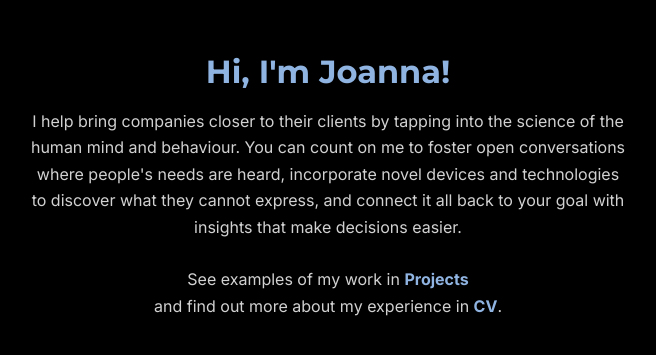
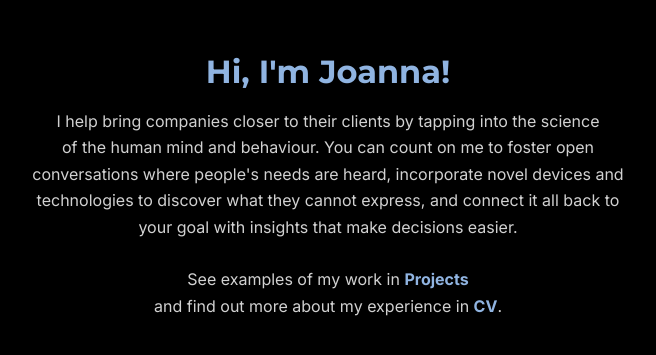
Before and after one commit to joanna-wi/joanna-wi.github.io, a Jekyll site: the page built from index.md, in a window 1280 px wide and 900 px high, cut to the strip 301-656 px from the top of the window. Shown: the whole strip, without its empty margins (312-968 px from the left). Built offline with Jekyll 4.4.1, drawn with Linux system fonts in a browser that asks for light colours; nearby versions of some CDN libraries.

Commit message:
Update index.md

```diff
--- a/index.md
+++ b/index.md
@@ -8,7 +8,7 @@
   <img class="profile-photo" src="{{ site.baseurl }}/assets/img/profile-img-color.jpg" alt="my photo">
   <div class="home-text">
     <h1 style="text-align: center;">Hi, I'm Joanna!</h1>
-    <p style="text-align: center;">I help bring companies closer to their clients by tapping into the science of the human mind and behaviour. You can count on me to foster open conversations where people's needs are heard, incorporate novel devices and technologies to discover what they cannot express, and connect it all back to your goal with insights that make decisions easier.<br><br>See examples of my work in <strong style="color:#90b4e1;">Projects</strong><br>and find out more about my experience in <strong style="color:#90b4e1;">CV</strong>.</p>
+    <p style="text-align: center;">I help bring companies closer to their clients by tapping into the science <br>of the human mind and behaviour. You can count on me to foster open conversations where people's needs are heard, incorporate novel devices and technologies to discover what they cannot express, and connect it all back to your goal with insights that make decisions easier.<br><br>See examples of my work in <strong style="color:#90b4e1;">Projects</strong><br>and find out more about my experience in <strong style="color:#90b4e1;">CV</strong>.</p>
   </div>
 </div>
 </section>
```
